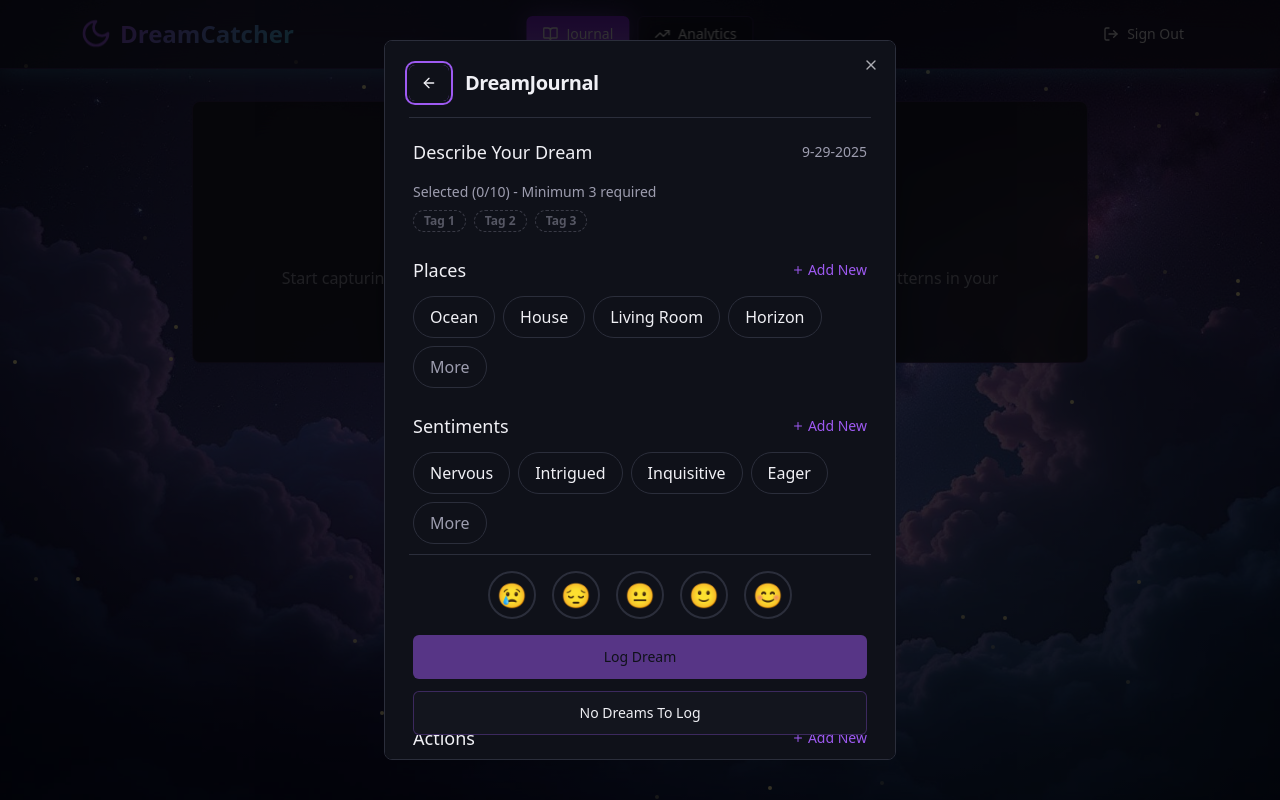
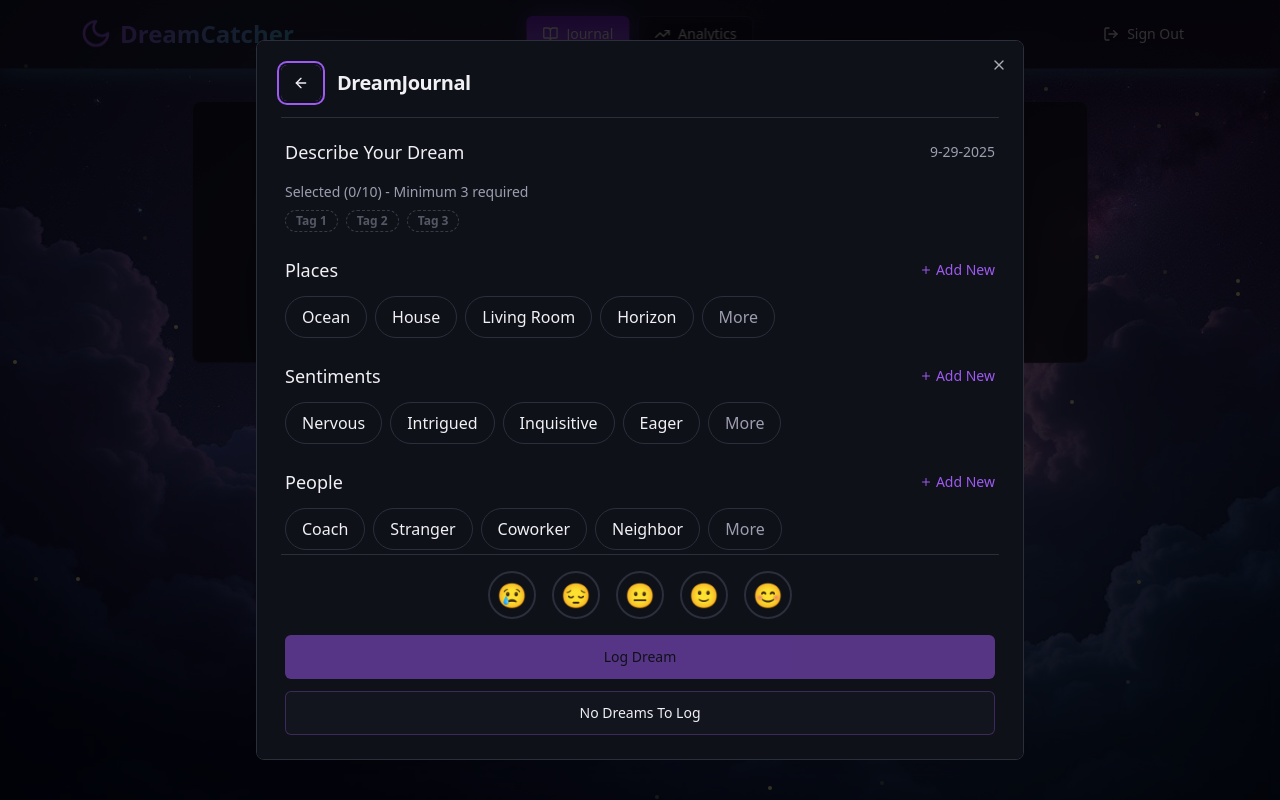
Before and after one commit to augustbrowning/dream-catcher-studio, a React (Vite) app: page / in a window 1280 px wide. Built offline with nearby package versions, Linux system fonts and the light colour scheme.

Commit message:
Make dream entry form wider

```diff
--- a/src/components/DreamEntryPopup.tsx
+++ b/src/components/DreamEntryPopup.tsx
@@ -134,7 +134,7 @@ const DreamEntryPopup = ({ isOpen, onClose, onSave }: DreamEntryPopupProps) => {
 
   return (
     <Dialog open={isOpen} onOpenChange={onClose}>
-      <DialogContent className="max-w-lg mx-auto max-h-[90vh] overflow-y-auto">
+      <DialogContent className="max-w-3xl mx-auto max-h-[90vh] overflow-y-auto">
         <DialogHeader className="border-b pb-4">
           <div className="flex items-center gap-4">
             <Button variant="ghost" size="sm" onClick={onClose}>
```
